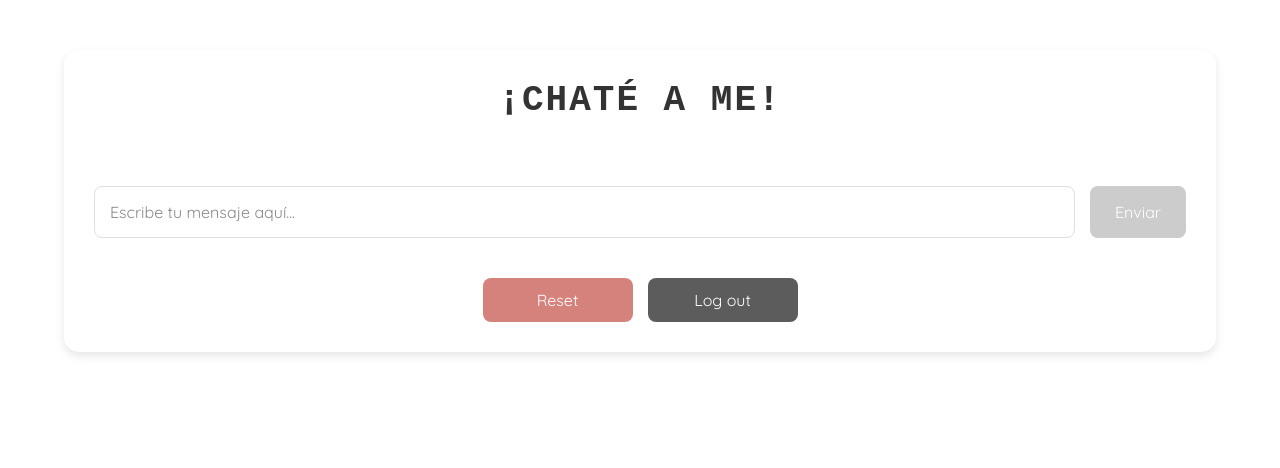
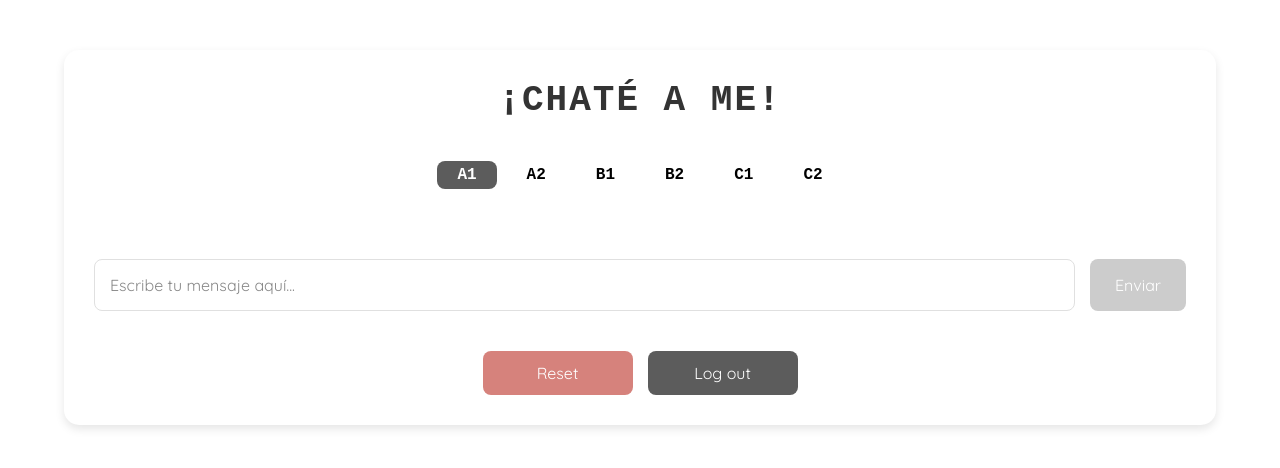
Before and after one commit to Albert-S2/chateame, a Next.js app: page /chatpage in a window 1280 px wide. Shown: the top 468 px of the page. Built offline with nearby package versions, Linux system fonts and the light colour scheme.

Commit message:
level addes to the program

```diff
--- a/app/api/chat/route.js
+++ b/app/api/chat/route.js
@@ -5,19 +5,19 @@ const openai = new OpenAI({
 });
 
 export async function POST(req) {
-  if (!process.env.OPENAI_API_KEY) {
-    return new Response(
-      JSON.stringify({ error: "OpenAI API key is not configured" }),
-      { status: 500 }
-    );
-  }
-
   try {
-    const { message } = await req.json(); // Expecting a single user message
+    const { message, level } = await req.json(); // Expecting both message and level
 
     if (!message || typeof message !== "string") {
       return new Response(
         JSON.stringify({ error: "Invalid request: 'message' must be a string" }),
+        { status: 400 }
+      );
+    }
+
+    if (!level || typeof level !== "string") {
+      return new Response(
+        JSON.stringify({ error: "Invalid request: 'level' must be a string" }),
         { status: 400 }
       );
     }
@@ -41,7 +41,7 @@ export async function POST(req) {
     // Second role: Provide a conversational response
     const conversationSystemMessage = {
       role: "system",
-      content: "You are a young adult from Spain, who like to have onlice conversation. thank to that user can practice its spanish with you. Respond to the user's input in a conversational and friendly way, using vocabulary suitable for a B2 Spanish level. Keep your response under 400 characters.",
+      content: `You are a young adult from Spain who likes to have online conversations. Your goal is to help the user practice their Spanish. Respond to the user's input in a conversational and friendly way, using vocabulary suitable for a ${level} Spanish level. Keep your response under 400 characters.`,
     };
 
     const conversationCompletion = await openai.chat.completions.create({
--- a/app/components/chatbot.css
+++ b/app/components/chatbot.css
@@ -161,3 +161,32 @@
 .chatbot-logout-button:hover {
   background-color: #000000; /* Black on hover */
 }
+
+.level-selection {
+  display: flex;
+  justify-content: center;
+  gap: 10px;
+  margin-bottom: 20px;
+  font-family: 'Courier New', Courier, monospace;
+}
+
+.level-box {
+  padding: 5px 20px;
+  border-radius: 8px;
+  font-size: 16px;
+  font-weight: bold;
+  color: #000000;
+  cursor: pointer;
+  transition: all 0.3s ease;
+}
+
+.level-box:hover {
+  background-color: #000000;
+  color: #ffffff;
+}
+
+.level-box.selected {
+  background-color: #5c5c5c;
+  color: #ffffff;
+  border-color: #000000;
+}
--- a/app/components/chatbot.js
+++ b/app/components/chatbot.js
@@ -7,6 +7,7 @@ export default function Chatbot() {
   const [input, setInput] = useState("");
   const [messages, setMessages] = useState([]);
   const [isLoading, setIsLoading] = useState(false);
+  const [selectedLevel, setSelectedLevel] = useState("A1"); // Default level
 
   const router = useRouter();
   const messagesEndRef = useRef(null);
@@ -20,6 +21,10 @@ export default function Chatbot() {
 
   function handleChange(event) {
     setInput(event.target.value);
+  }
+
+  function handleLevelClick(level) {
+    setSelectedLevel(level); // Update the selected level
   }
 
   async function handleSubmit(event) {
@@ -41,7 +46,7 @@ export default function Chatbot() {
       const response = await fetch("/api/chat", {
         method: "POST",
         headers: { "Content-Type": "application/json" },
-        body: JSON.stringify({ message: userMessage }),
+        body: JSON.stringify({ message: userMessage, level: selectedLevel }), // Include level in the request
       });
 
       if (!response.ok) {
@@ -89,6 +94,19 @@ export default function Chatbot() {
   return (
     <div className="chatbot-container">
       <h1 className="chatbot-title">¡Chaté a me!</h1>
+
+      {/* Level Selection Boxes */}
+      <div className="level-selection">
+        {["A1", "A2", "B1", "B2", "C1", "C2"].map((level) => (
+          <div
+            key={level}
+            className={`level-box ${selectedLevel === level ? "selected" : ""}`}
+            onClick={() => handleLevelClick(level)}
+          >
+            {level}
+          </div>
+        ))}
+      </div>
 
       <div className="chatbot-messages">
         {messages.map((msg, index) => (
```
